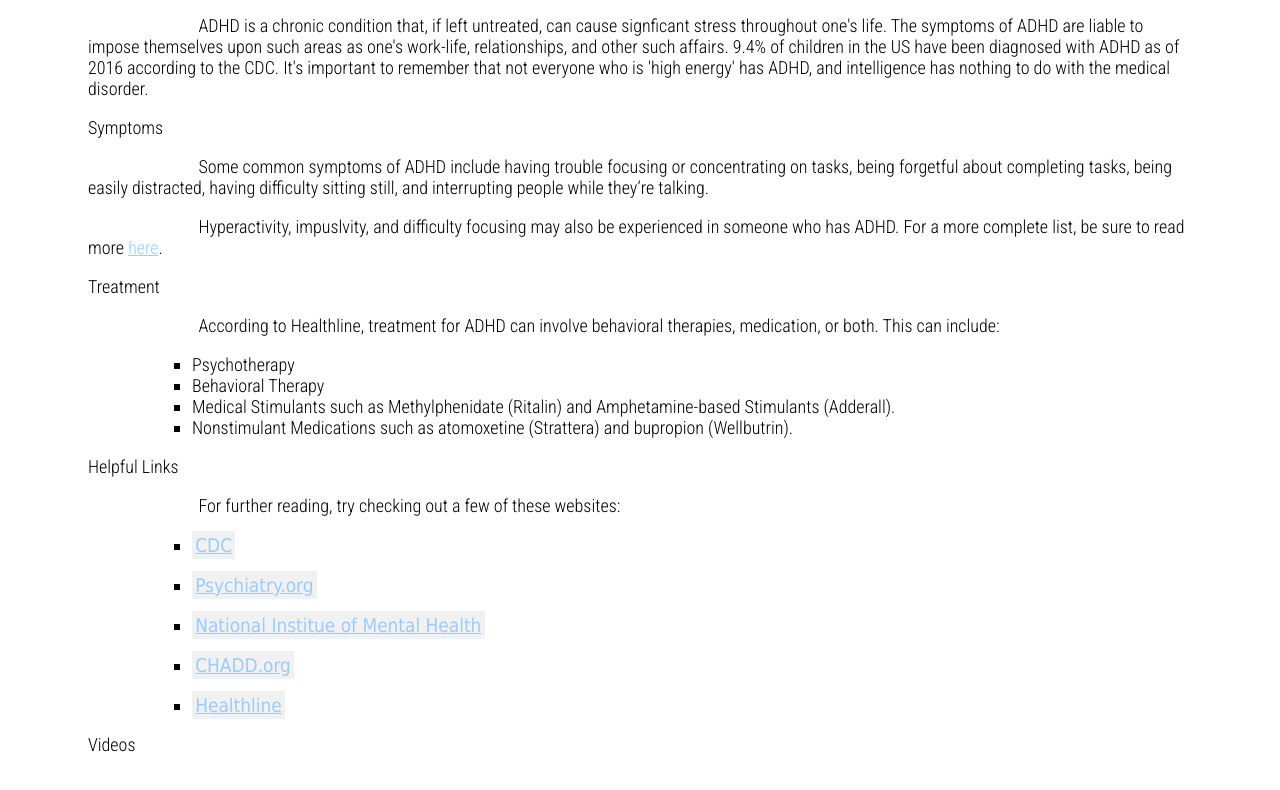
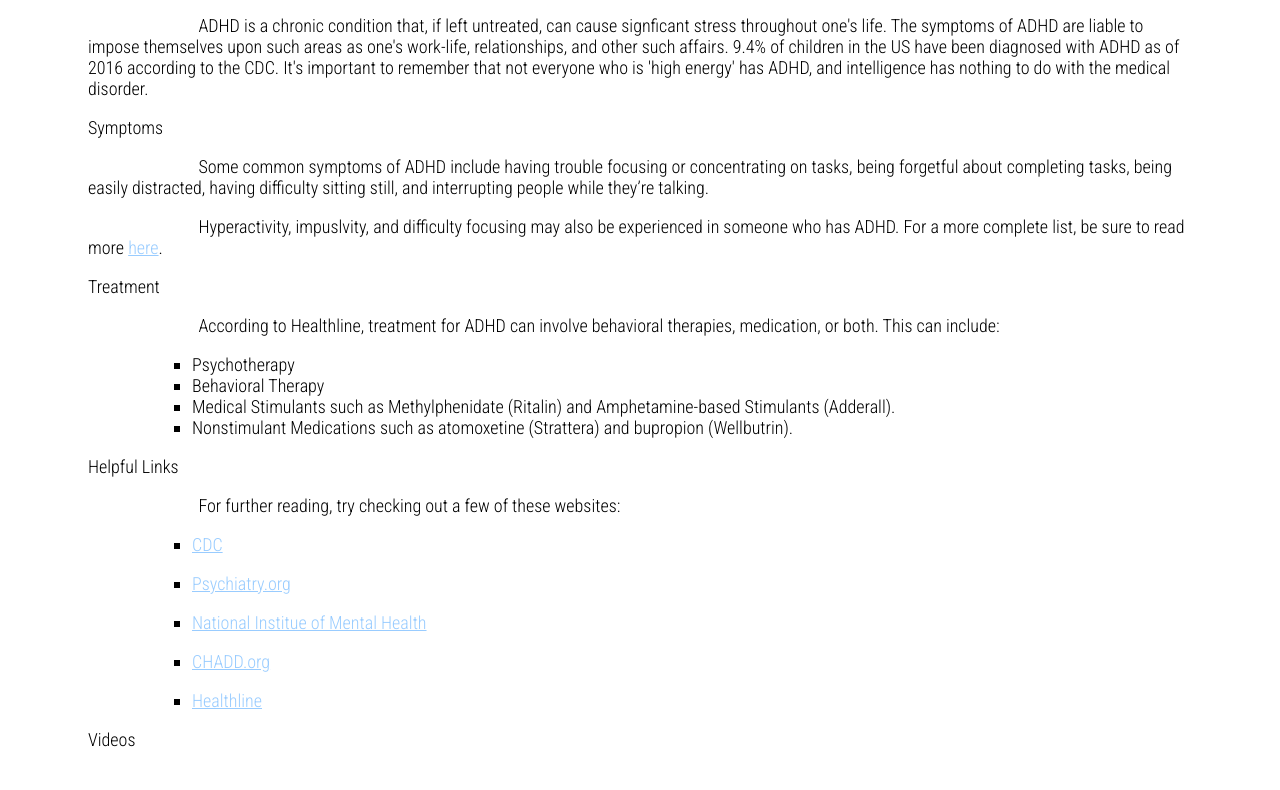
Before and after one commit to CCharli/ADHD-Informational-Page, a plain HTML site: page index.html in a window 1280 px wide. Shown: the part 320-1110 px from the top of the page. Drawn offline with Linux system fonts and the light colour scheme.

Commit message:
Update index.html

```diff
--- a/index.html
+++ b/index.html
@@ -48,11 +48,11 @@ having difficulty sitting still, and interrupting people while they’re talking
     </header>
       <p> For further reading, try checking out a few of these websites: </p>
         <ul>
-    <li><code><a href="https://www.cdc.gov/ncbddd/adhd/facts.html#:~:text=ADHD%20is%20one%20of%20the,)%2C%20or%20be%20overly%20active." target="_blank">CDC</a></code></p></li>
-    <li><code><a href="https://www.psychiatry.org/patients-families/adhd/what-is-adhd" target="_blank">Psychiatry.org</a></code></p></li>
-    <li><code><a href="https://www.nimh.nih.gov/health/topics/attention-deficit-hyperactivity-disorder-adhd" target="_blank">National Institue of Mental Health</a></code></p></li>
-    <li><code><a href="https://chadd.org/" target="_blank">CHADD.org</a></code></p></li>
-    <li><code><a href="https://www.healthline.com/health/adhd" target="_blank">Healthline</a></code></p></li>
+    <li><a href="https://www.cdc.gov/ncbddd/adhd/facts.html#:~:text=ADHD%20is%20one%20of%20the,)%2C%20or%20be%20overly%20active." target="_blank">CDC</a></p></li>
+    <li><a href="https://www.psychiatry.org/patients-families/adhd/what-is-adhd" target="_blank">Psychiatry.org</a></code></p></li>
+    <li><a href="https://www.nimh.nih.gov/health/topics/attention-deficit-hyperactivity-disorder-adhd" target="_blank">National Institue of Mental Health</a></p></li>
+    <li><a href="https://chadd.org/" target="_blank">CHADD.org</a></p></li>
+    <li><a href="https://www.healthline.com/health/adhd" target="_blank">Healthline</a></p></li>
         </ul>
     </section>
     <section class="main-section" id="Videos">
```
